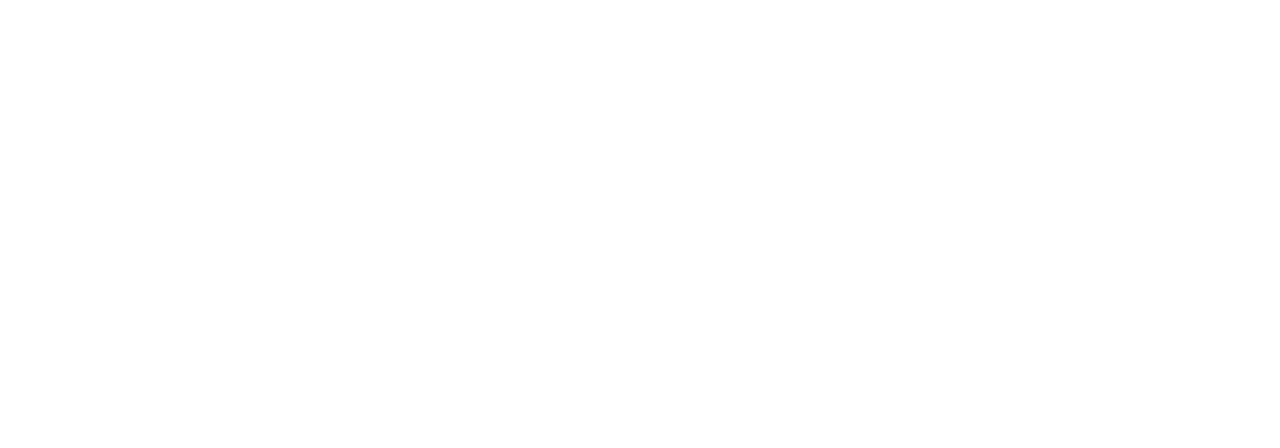
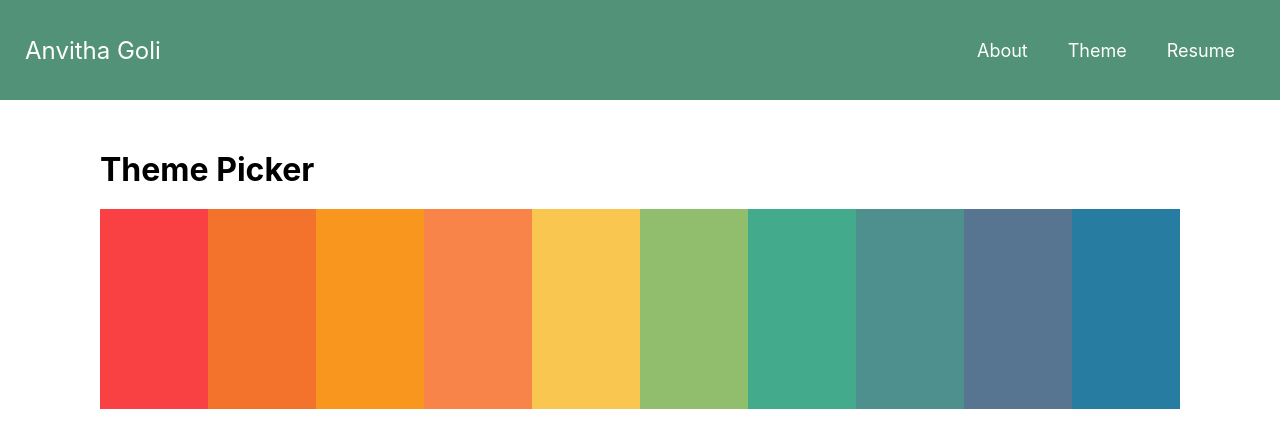
Before and after one commit to anvithagoli1/portfolio-react-app, a React (Create React App) app: page /portfolio-react-app/theme in a window 1280 px wide. Before the commit this address had no page. Shown: the top 448 px of the page. Built offline with nearby package versions, Linux system fonts and the light colour scheme.

Commit message:
added theme page to change theme color

```diff
--- a/src/App.js
+++ b/src/App.js
@@ -1,14 +1,19 @@
 import './App.css';
+import { useState } from "react";
 import { BrowserRouter as Router, Route, Routes } from 'react-router-dom';
 import { HomePage } from './components/homepage/homepage';
 import { About } from './components/about/about';
+import { Theme } from './components/theme/theme';
 
 function App() {
+  let [color, setColor] = useState("rgb(81, 146, 121)");
+
   return (
     <Router basename="/portfolio-react-app">
       <Routes>
-        <Route path="/" element={<HomePage />} />
-        <Route path="/about" element={<About />} />
+        <Route path="/" element={<HomePage color={color}/>} />
+        <Route path="/about" element={<About color={color}/>} />
+        <Route path="/theme" element={<Theme color={color} setColor={setColor}/>} />
       </Routes>
     </Router>
   );
--- a/src/components/about/about.js
+++ b/src/components/about/about.js
@@ -2,14 +2,14 @@
 import { NavBar } from '../navbar/navbar';
 import { FunFactCard } from '../funfactcard/funfactcard';
 
-export const About = () => {
+export const About = ({color}) => {
     return (
         <>
-            <NavBar />
+            <NavBar color={color}/>
             <div className='funfactcontainer'>
-                < FunFactCard title='Ice Skating' description="I've done ice skating since I was 11 years old. I would compete against others as well."/>
-                < FunFactCard title='Dance' description="I've been dancing since I was four years old and continued dancing in college for UCSD's Indian Fusion Dance Team."/>
-                < FunFactCard title='Art' description="I've always had a knack for painting and drawing. I have drawn a self portrait and created many other pieces." />
+                < FunFactCard color={color} title='Ice Skating' description="I've done ice skating since I was 11 years old. I would compete against others as well."/>
+                < FunFactCard color={color} title='Dance' description="I've been dancing since I was four years old and continued dancing in college for UCSD's Indian Fusion Dance Team."/>
+                < FunFactCard color={color} title='Art' description="I've always had a knack for painting and drawing. I have drawn a self portrait and created many other pieces." />
             </div>
         </>
     );
--- a/src/components/funfactcard/funfactcard.css
+++ b/src/components/funfactcard/funfactcard.css
@@ -12,7 +12,7 @@
     font-size: 24px;
     font-weight: 300;
     margin-bottom: 20px;
-    color: rgb(81, 146, 121);
+    /* color: rgb(81, 146, 121); */
     text-align: center;
 }
 
--- a/src/components/funfactcard/funfactcard.js
+++ b/src/components/funfactcard/funfactcard.js
@@ -1,9 +1,9 @@
 import './funfactcard.css';
 
-export const FunFactCard = ({ title, description }) => {
+export const FunFactCard = ({ title, description, color }) => {
     return (
         <div className='funfactcard'>
-            <div className='title'> {title} </div>
+            <div className='title' style={{color: color}}> {title} </div>
             <div className='description'> {description} </div>
         </div>
     );
--- a/src/components/homepage/homepage.js
+++ b/src/components/homepage/homepage.js
@@ -2,11 +2,11 @@
 import { NavBar } from '../navbar/navbar';
 import { MainDisplay } from '../maindisplay/maindisplay';
 
-export const HomePage = () => {
+export const HomePage = ({color}) => {
     return (
         <>
-            <NavBar />
-            <MainDisplay />
+            <NavBar color={color}/>
+            <MainDisplay color={color}/>
         </>
     );
 };
--- a/src/components/maindisplay/maindisplay.css
+++ b/src/components/maindisplay/maindisplay.css
@@ -20,5 +20,5 @@
 .subtitle {
     padding-left: 50px;
     font-size: 40px;
-    color: rgb(81, 146, 121);
+    /* color: rgb(81, 146, 121); */
 }
--- a/src/components/maindisplay/maindisplay.js
+++ b/src/components/maindisplay/maindisplay.js
@@ -1,15 +1,17 @@
 import './maindisplay.css';
 
-export const MainDisplay = () => {
+export const MainDisplay = ({color}) => {
     return (
+        <>
             <div className='maindisplay'>
                 <div>
                     <img src={require("../../images/anvitha.JPG")} className='img'/>
                 </div>
                 <div>
                     <h1 className='header'>Anvitha Goli</h1>
-                <h2 className='subtitle'>UI/UX Designer</h2>
+                    <h2 className='subtitle' style={{color: color}}>UI/UX Designer</h2>
                 </div>
             </div>
+        </>
     );
 };
--- a/src/components/navbar/navbar.css
+++ b/src/components/navbar/navbar.css
@@ -5,7 +5,7 @@
     box-sizing: border-box;
     padding: 25px;
     font-size: 18px;
-    background-color: rgb(81, 146, 121);
+    /* background-color: rgb(81, 146, 121); */
     color: white;
 }
 
--- a/src/components/navbar/navbar.js
+++ b/src/components/navbar/navbar.js
@@ -1,15 +1,15 @@
 import './navbar.css';
 import { useNavigate } from 'react-router-dom';
 
-export const NavBar = () => {
+export const NavBar = ({color}) => {
     let navigate = useNavigate();
 
     return (
-        <div className='navbar'>
+        <div className='navbar' style={{backgroundColor: color}}>
             <div id='name' className='hoverable' onClick={() => navigate('/')}> Anvitha Goli </div>
             <div className='categories hoverable' onClick={() => navigate('/about')}> About </div>
+            <div className='categories hoverable' onClick={() => navigate('/theme')}> Theme </div>
             <div className='categories'> Resume </div>
-            <div className='categories'> Projects </div>
         </div>
     );
 };
--- /dev/null
+++ b/src/components/theme/theme.css
@@ -0,0 +1,17 @@
+.theme-title {
+    margin: 50px 100px;
+    margin-bottom: 20px;
+}
+
+.theme-box {
+    display: flex;
+    justify-content: space-between;
+    box-sizing: border-box;
+    padding: 0 100px;
+}
+
+.color-picker {
+    height: 200px;
+    flex-grow: 1;
+    cursor: pointer;
+}
--- /dev/null
+++ b/src/components/theme/theme.js
@@ -0,0 +1,28 @@
+import './theme.css';
+import { NavBar } from '../navbar/navbar';
+
+export const Theme = ({color, setColor}) => {
+
+    const changeColor = (color) => {
+        setColor(color);
+    }
+
+    return (
+        <>
+            <NavBar color={color}/>
+            <h1 className='theme-title'>Theme Picker</h1>
+            <div className='theme-box'>
+                <div className='color-picker' onClick={() => changeColor("#f94144")} style={{backgroundColor: "#f94144"}}></div>
+                <div className='color-picker' onClick={() => changeColor("#f3722c")} style={{backgroundColor: "#f3722c"}}></div>
+                <div className='color-picker' onClick={() => changeColor("#f8961e")} style={{backgroundColor: "#f8961e"}}></div>
+                <div className='color-picker' onClick={() => changeColor("#f9844a")} style={{backgroundColor: "#f9844a"}}></div>
+                <div className='color-picker' onClick={() => changeColor("#f9c74f")} style={{backgroundColor: "#f9c74f"}}></div>
+                <div className='color-picker' onClick={() => changeColor("#90be6d")} style={{backgroundColor: "#90be6d"}}></div>
+                <div className='color-picker' onClick={() => changeColor("#43aa8b")} style={{backgroundColor: "#43aa8b"}}></div>
+                <div className='color-picker' onClick={() => changeColor("#4d908e")} style={{backgroundColor: "#4d908e"}}></div>
+                <div className='color-picker' onClick={() => changeColor("#577590")} style={{backgroundColor: "#577590"}}></div>
+                <div className='color-picker' onClick={() => changeColor("#277da1")} style={{backgroundColor: "#277da1"}}></div>
+            </div>
+        </>
+    );
+};
```
Lines whose indentation alone changed are shown as unchanged.
